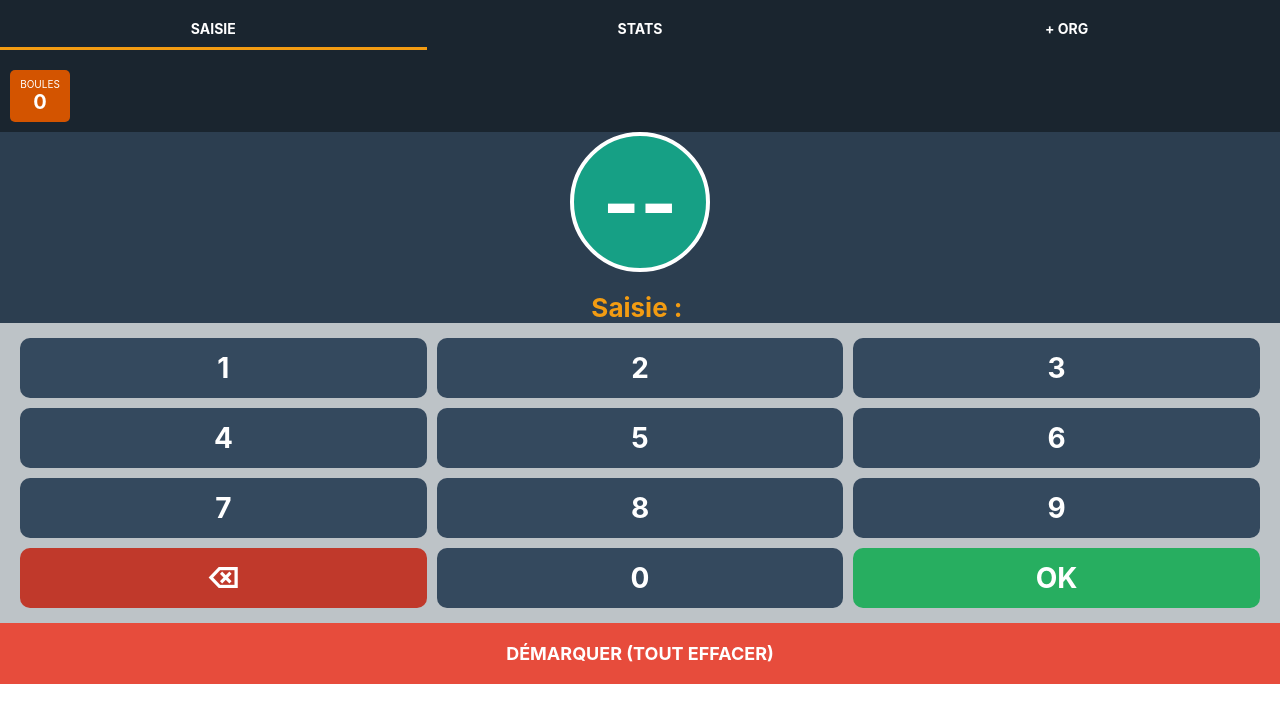
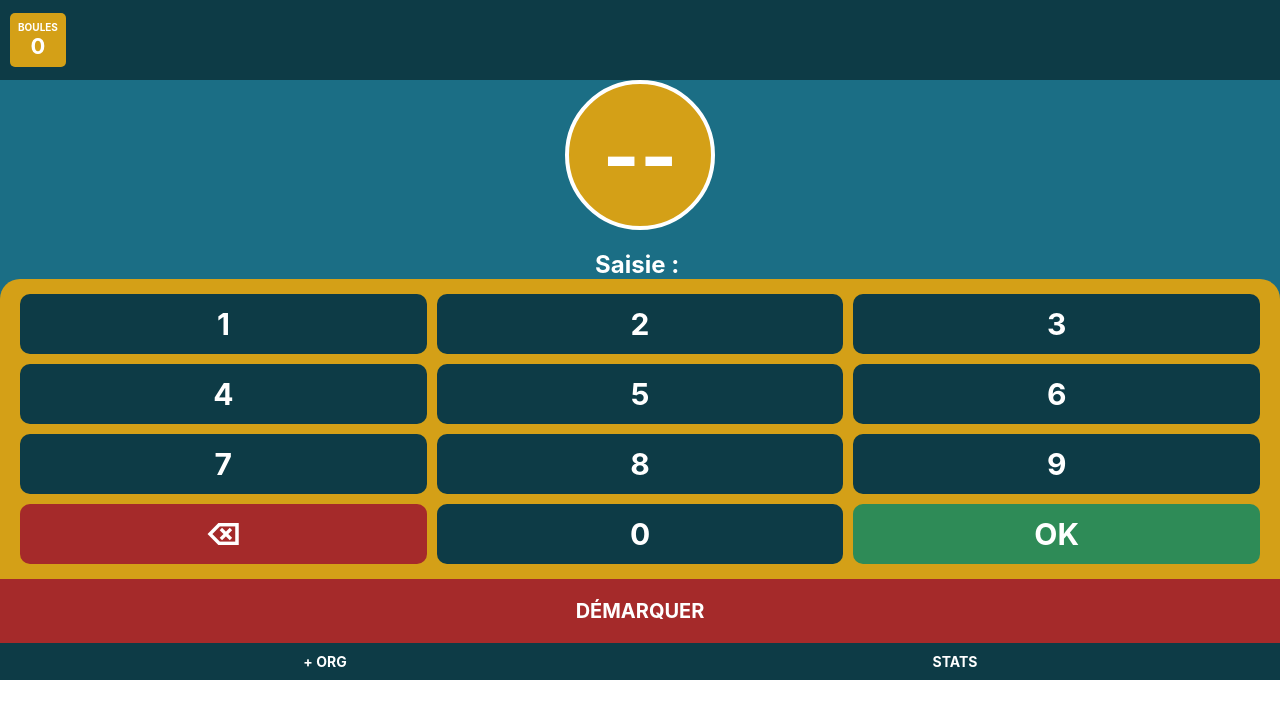
Before and after one commit to Git1602051961/statslotos, a React (Vite) app: page / in a window 1280 px wide. Shown: the top 722 px of the page. Built offline with nearby package versions, Linux system fonts and the light colour scheme.

Commit message:
Update App.tsx

```diff
--- a/App.tsx
+++ b/App.tsx
@@ -1,206 +1,225 @@
 import React, { useState } from "react";
 import {
+  Alert,
+  FlatList,
+  Modal,
+  ScrollView,
   StyleSheet,
   Text,
+  TextInput,
   TouchableOpacity,
   View,
-  ScrollView,
-  SafeAreaView,
   Dimensions,
-  Modal,
-  TextInput,
 } from "react-native";
-
-const { width } = Dimensions.get("window");
 
 // --- TYPES ---
 interface NumeroSaisi {
   val: number;
+  mode: string;
+  typePartie: string;
   date: string;
 }
 
 interface Organisateur {
   id: string;
   nom: string;
+  history: NumeroSaisi[];
 }
 
+const { width } = Dimensions.get("window");
+
 export default function LotoApp() {
-  // --- ÉTATS ---
-  const [view, setView] = useState("SAISIE");
-  const [historique, setHistorique] = useState<NumeroSaisi[]>([]);
-  const [derniereBoule, setDerniereBoule] = useState("");
-  const [saisieEnCours, setSaisieEnCours] = useState("");
+  const [view, setView] = useState<"SAISIE" | "STATS">("SAISIE");
+  const [menuVisible, setMenuVisible] = useState(false);
+  const [modalPartieVisible, setModalPartieVisible] = useState(false);
+  const [modalAddOrgVisible, setModalAddOrgVisible] = useState(false);
+  const [modalSelectOrgVisible, setModalSelectOrgVisible] = useState(false);
 
-  // États pour les Organisateurs
+  const [newOrgName, setNewOrgName] = useState("");
   const [organisateurs, setOrganisateurs] = useState<Organisateur[]>([]);
-  const [modalOrgVisible, setModalOrgVisible] = useState(false);
-  const [nomOrg, setNomOrg] = useState("");
+  const [selectedOrgId, setSelectedOrgId] = useState<string | null>(null);
+
+  const [currentInput, setCurrentInput] = useState("");
+  const [typePartie, setTypePartie] = useState("Quine");
+  const [history, setHistory] = useState<NumeroSaisi[]>([]);
 
   // --- FONCTIONS ---
 
-  const taperChiffre = (ch: string) => {
-    if (saisieEnCours.length < 2) setSaisieEnCours(prev => prev + ch);
-  };
-
-  const validerNumero = () => {
-    const num = parseInt(saisieEnCours);
-    if (!isNaN(num) && num >= 1 && num <= 90) {
-      const nouveau = { val: num, date: new Date().toLocaleTimeString() };
-      setHistorique([nouveau, ...historique]);
-      setDerniereBoule(num.toString());
-    }
-    setSaisieEnCours("");
-  };
-
-  // FONCTION DÉMARQUER CORRIGÉE
-  const handleDemarquer = () => {
-    setHistorique([]);
-    setDerniereBoule("");
-    setSaisieEnCours("");
-  };
-
-  const ajouterOrganisateur = () => {
-    if (nomOrg.trim().length > 0) {
-      const newOrg = { id: Date.now().toString(), nom: nomOrg };
-      setOrganisateurs([...organisateurs, newOrg]);
-      setNomOrg("");
-      setModalOrgVisible(false);
+  const handleNumberPress = (num: string) => {
+    if (currentInput.length < 2) {
+      setCurrentInput(prev => prev + num);
     }
   };
 
-  // --- RENDU ---
+  const handleValidate = () => {
+    const val = parseInt(currentInput);
+    if (isNaN(val) || val < 1 || val > 90) {
+      setCurrentInput("");
+      return;
+    }
+    const newItem: NumeroSaisi = {
+      val,
+      mode: "Manuel",
+      typePartie,
+      date: new Date().toLocaleTimeString(),
+    };
+    setHistory([newItem, ...history]);
+    setCurrentInput("");
+  };
+
+  const handleBackspace = () => {
+    setCurrentInput(prev => prev.slice(0, -1));
+  };
+
+  // LA FONCTION DÉMARQUER CORRIGÉE
+  const handleDemarquer = () => {
+    setHistory([]);
+    setCurrentInput("");
+  };
+
+  const addOrganisateur = () => {
+    if (newOrgName.trim()) {
+      const newOrg: Organisateur = {
+        id: Date.now().toString(),
+        nom: newOrgName,
+        history: [],
+      };
+      setOrganisateurs([...organisateurs, newOrg]);
+      setNewOrgName("");
+      setModalAddOrgVisible(false);
+    }
+  };
+
+  const currentOrg = organisateurs.find(o => o.id === selectedOrgId);
+
   return (
-    <SafeAreaView style={styles.container}>
-      {/* MENU NAVIGATION */}
-      <View style={styles.navBar}>
-        <TouchableOpacity onPress={() => setView("SAISIE")} style={[styles.navBtn, view === "SAISIE" && styles.navBtnActive]}>
-          <Text style={styles.navText}>SAISIE</Text>
-        </TouchableOpacity>
-        <TouchableOpacity onPress={() => setView("STATS")} style={[styles.navBtn, view === "STATS" && styles.navBtnActive]}>
-          <Text style={styles.navText}>STATS</Text>
-        </TouchableOpacity>
-        <TouchableOpacity onPress={() => setModalOrgVisible(true)} style={styles.navBtn}>
-          <Text style={styles.navText}>+ ORG</Text>
-        </TouchableOpacity>
+    <View style={styles.container}>
+      {/* HEADER AVEC HISTORIQUE */}
+      <View style={styles.header}>
+        <View style={styles.statsContainer}>
+          <Text style={styles.statsLabel}>BOULES</Text>
+          <Text style={styles.statsValue}>{history.length}</Text>
         </View>
-
-      {view === "SAISIE" ? (
-        <>
-          {/* HEADER : HISTORIQUE */}
-          <View style={styles.header}>
-            <View style={styles.statsBox}>
-              <Text style={styles.label}>BOULES</Text>
-              <Text style={styles.valeur}>{historique.length}</Text>
-            </View>
-            <ScrollView horizontal showsHorizontalScrollIndicator={false}>
-              {historique.map((item, index) => (
-                <View key={index} style={styles.bouleHisto}>
-                  <Text style={styles.texteBouleHisto}>{item.val}</Text>
+        <ScrollView horizontal showsHorizontalScrollIndicator={false} style={styles.historyScroll}>
+          {history.map((item, index) => (
+            <View key={index} style={styles.historyBall}>
+              <Text style={styles.historyText}>{item.val}</Text>
             </View>
           ))}
         </ScrollView>
       </View>
 
-          {/* AFFICHAGE CENTRAL */}
-          <View style={styles.mainDisplay}>
-            <View style={styles.cercleDernier}>
-              <Text style={styles.numeroDernier}>{derniereBoule || "--"}</Text>
+      {/* ZONE CENTRALE AFFICHAGE */}
+      <View style={styles.displayArea}>
+        <View style={styles.mainBall}>
+          <Text style={styles.mainBallText}>{history[0]?.val || "--"}</Text>
         </View>
-            <Text style={styles.texteSaisie}>Saisie : {saisieEnCours}</Text>
+        <Text style={styles.inputPreview}>Saisie : {currentInput}</Text>
       </View>
 
-          {/* CLAVIER */}
-          <View style={styles.clavier}>
-            {[1, 2, 3, 4, 5, 6, 7, 8, 9, "⌫", 0, "OK"].map((touche) => (
-              <TouchableOpacity
-                key={touche.toString()}
-                style={[
-                  styles.touche,
-                  touche === "OK" ? { backgroundColor: "#27AE60" } : null,
-                  touche === "⌫" ? { backgroundColor: "#C0392B" } : null
-                ]}
-                onPress={() => {
-                  if (touche === "OK") validerNumero();
-                  else if (touche === "⌫") setSaisieEnCours(saisieEnCours.slice(0, -1));
-                  else taperChiffre(touche.toString());
-                }}
-              >
-                <Text style={styles.texteTouche}>{touche}</Text>
+      {/* CLAVIER DESIGN ORIGINAL */}
+      <View style={styles.keyboardContainer}>
+        <View style={styles.row}>
+          {["1", "2", "3"].map(n => (
+            <TouchableOpacity key={n} style={styles.key} onPress={() => handleNumberPress(n)}>
+              <Text style={styles.keyText}>{n}</Text>
             </TouchableOpacity>
           ))}
         </View>
+        <View style={styles.row}>
+          {["4", "5", "6"].map(n => (
+            <TouchableOpacity key={n} style={styles.key} onPress={() => handleNumberPress(n)}>
+              <Text style={styles.keyText}>{n}</Text>
+            </TouchableOpacity>
+          ))}
+        </View>
+        <View style={styles.row}>
+          {["7", "8", "9"].map(n => (
+            <TouchableOpacity key={n} style={styles.key} onPress={() => handleNumberPress(n)}>
+              <Text style={styles.keyText}>{n}</Text>
+            </TouchableOpacity>
+          ))}
+        </View>
+        <View style={styles.row}>
+          <TouchableOpacity style={[styles.key, styles.backKey]} onPress={handleBackspace}>
+            <Text style={styles.keyText}>⌫</Text>
+          </TouchableOpacity>
+          <TouchableOpacity style={styles.key} onPress={() => handleNumberPress("0")}>
+            <Text style={styles.keyText}>0</Text>
+          </TouchableOpacity>
+          <TouchableOpacity style={[styles.key, styles.validKey]} onPress={handleValidate}>
+            <Text style={styles.keyText}>OK</Text>
+          </TouchableOpacity>
+        </View>
+      </View>
 
-          <TouchableOpacity style={styles.boutonDemarquer} onPress={handleDemarquer}>
-            <Text style={styles.texteBouton}>DÉMARQUER (TOUT EFFACER)</Text>
+      {/* BOUTON DÉMARQUER STYLE ORIGINAL */}
+      <TouchableOpacity style={styles.btnDemarquer} onPress={handleDemarquer}>
+        <Text style={styles.btnDemarquerText}>DÉMARQUER</Text>
       </TouchableOpacity>
-        </>
-      ) : (
-        /* VUE STATS */
-        <ScrollView style={styles.statsContainer}>
-          <Text style={styles.title}>Statistiques des numéros</Text>
-          {organisateurs.map(org => (
-            <View key={org.id} style={styles.orgItem}>
-              <Text style={styles.orgText}>{org.nom}</Text>
+
+      {/* BARRE DE NAVIGATION BASSE */}
+      <View style={styles.navBar}>
+        <TouchableOpacity style={styles.navItem} onPress={() => setModalAddOrgVisible(true)}>
+          <Text style={styles.navText}>+ ORG</Text>
+        </TouchableOpacity>
+        <TouchableOpacity style={styles.navItem} onPress={() => setView("STATS")}>
+          <Text style={styles.navText}>STATS</Text>
+        </TouchableOpacity>
       </View>
-          ))}
-          {historique.length === 0 && <Text style={styles.infoText}>Aucune donnée disponible</Text>}
-        </ScrollView>
-      )}
 
-      {/* MODAL AJOUT ORGANISATEUR */}
-      <Modal visible={modalOrgVisible} transparent animationType="slide">
+      {/* MODAL ORGANISATEUR */}
+      <Modal visible={modalAddOrgVisible} transparent animationType="slide">
         <View style={styles.modalOverlay}>
           <View style={styles.modalContent}>
             <Text style={styles.modalTitle}>Nouvel Organisateur</Text>
             <TextInput
               style={styles.input}
-              placeholder="Nom de l'organisateur"
-              value={nomOrg}
-              onChangeText={setNomOrg}
+              placeholder="Nom..."
+              value={newOrgName}
+              onChangeText={setNewOrgName}
             />
-            <View style={styles.modalButtons}>
-              <TouchableOpacity onPress={() => setModalOrgVisible(false)} style={styles.btnCancel}><Text style={styles.btnText}>Annuler</Text></TouchableOpacity>
-              <TouchableOpacity onPress={ajouterOrganisateur} style={styles.btnSave}><Text style={styles.btnText}>Ajouter</Text></TouchableOpacity>
-            </View>
+            <TouchableOpacity style={styles.modalBtn} onPress={addOrganisateur}>
+              <Text style={styles.modalBtnText}>AJOUTER</Text>
+            </TouchableOpacity>
+            <TouchableOpacity onPress={() => setModalAddOrgVisible(false)}>
+              <Text style={{marginTop: 15, color: 'red'}}>Fermer</Text>
+            </TouchableOpacity>
           </View>
         </View>
       </Modal>
-    </SafeAreaView>
+    </View>
   );
 }
 
 const styles = StyleSheet.create({
-  container: { flex: 1, backgroundColor: "#2C3E50" },
-  navBar: { flexDirection: "row", backgroundColor: "#1A252F", paddingVertical: 10 },
-  navBtn: { flex: 1, alignItems: "center", padding: 10 },
-  navBtnActive: { borderBottomWidth: 3, borderBottomColor: "#F39C12" },
+  container: { flex: 1, backgroundColor: "#1B6E85" },
+  header: { flexDirection: "row", padding: 10, backgroundColor: "#0D3B46", alignItems: "center", height: 80 },
+  statsContainer: { backgroundColor: "#D4A017", padding: 8, borderRadius: 5, alignItems: "center", marginRight: 10 },
+  statsLabel: { color: "white", fontSize: 10, fontWeight: "bold" },
+  statsValue: { color: "white", fontSize: 22, fontWeight: "bold" },
+  historyScroll: { flex: 1 },
+  historyBall: { width: 40, height: 40, borderRadius: 20, backgroundColor: "white", justifyContent: "center", alignItems: "center", marginRight: 8 },
+  historyText: { color: "#1B6E85", fontWeight: "bold" },
+  displayArea: { flex: 1, justifyContent: "center", alignItems: "center" },
+  mainBall: { width: 150, height: 150, borderRadius: 75, backgroundColor: "#D4A017", justifyContent: "center", alignItems: "center", borderWidth: 4, borderColor: "white" },
+  mainBallText: { fontSize: 80, color: "white", fontWeight: "bold" },
+  inputPreview: { color: "white", fontSize: 24, marginTop: 20, fontWeight: "bold" },
+  keyboardContainer: { backgroundColor: "#D4A017", padding: 10, borderTopLeftRadius: 20, borderTopRightRadius: 20 },
+  row: { flexDirection: "row", justifyContent: "center" },
+  key: { width: (width / 3) - 20, height: 60, backgroundColor: "#0D3B46", margin: 5, borderRadius: 10, justifyContent: "center", alignItems: "center" },
+  keyText: { color: "white", fontSize: 30, fontWeight: "bold" },
+  backKey: { backgroundColor: "#A52A2A" },
+  validKey: { backgroundColor: "#2E8B57" },
+  btnDemarquer: { backgroundColor: "#A52A2A", padding: 20, alignItems: "center" },
+  btnDemarquerText: { color: "white", fontSize: 20, fontWeight: "bold" },
+  navBar: { flexDirection: "row", backgroundColor: "#0D3B46", padding: 10 },
+  navItem: { flex: 1, alignItems: "center" },
   navText: { color: "white", fontWeight: "bold" },
-  header: { flexDirection: "row", padding: 10, backgroundColor: "#1A252F", alignItems: 'center' },
-  statsBox: { backgroundColor: "#D35400", padding: 8, borderRadius: 5, marginRight: 10, alignItems: 'center', minWidth: 60 },
-  label: { color: "white", fontSize: 10 },
-  valeur: { color: "white", fontSize: 20, fontWeight: "bold" },
-  bouleHisto: { width: 40, height: 40, borderRadius: 20, backgroundColor: "#34495E", justifyContent: "center", alignItems: "center", marginRight: 8, borderWidth: 1, borderColor: "white" },
-  texteBouleHisto: { color: "white", fontWeight: "bold" },
-  mainDisplay: { flex: 1, justifyContent: "center", alignItems: "center" },
-  cercleDernier: { width: 140, height: 140, borderRadius: 70, backgroundColor: "#16A085", justifyContent: "center", alignItems: "center", borderWidth: 4, borderColor: "white" },
-  numeroDernier: { fontSize: 80, color: "white", fontWeight: "bold" },
-  texteSaisie: { color: "#F39C12", fontSize: 26, marginTop: 20, fontWeight: "bold" },
-  clavier: { flexDirection: "row", flexWrap: "wrap", justifyContent: "center", padding: 10, backgroundColor: "#BDC3C7" },
-  touche: { width: (width / 3) - 20, height: 60, backgroundColor: "#34495E", margin: 5, borderRadius: 10, justifyContent: "center", alignItems: "center" },
-  texteTouche: { color: "white", fontSize: 28, fontWeight: "bold" },
-  boutonDemarquer: { backgroundColor: "#E74C3C", padding: 20, alignItems: "center" },
-  texteBouton: { color: "white", fontSize: 18, fontWeight: "bold" },
-  statsContainer: { padding: 20 },
-  title: { color: "white", fontSize: 22, fontWeight: "bold", marginBottom: 20 },
-  orgItem: { backgroundColor: "#34495E", padding: 15, borderRadius: 8, marginBottom: 10 },
-  orgText: { color: "white", fontSize: 16 },
-  infoText: { color: "#BDC3C7", textAlign: "center", marginTop: 50 },
-  modalOverlay: { flex: 1, backgroundColor: "rgba(0,0,0,0.7)", justifyContent: "center", alignItems: "center" },
-  modalContent: { backgroundColor: "white", padding: 20, borderRadius: 10, width: "80%" },
-  modalTitle: { fontSize: 18, fontWeight: "bold", marginBottom: 15 },
-  input: { borderBottomWidth: 1, borderColor: "#CCC", marginBottom: 20, padding: 8 },
-  modalButtons: { flexDirection: "row", justifyContent: "space-between" },
-  btnCancel: { backgroundColor: "#95A5A6", padding: 10, borderRadius: 5, flex: 0.45, alignItems: 'center' },
-  btnSave: { backgroundColor: "#27AE60", padding: 10, borderRadius: 5, flex: 0.45, alignItems: 'center' },
-  btnText: { color: "white", fontWeight: "bold" },
+  modalOverlay: { flex: 1, backgroundColor: "rgba(0,0,0,0.8)", justifyContent: "center", alignItems: "center" },
+  modalContent: { backgroundColor: "white", padding: 25, borderRadius: 15, width: "80%", alignItems: "center" },
+  modalTitle: { fontSize: 20, fontWeight: "bold", marginBottom: 20 },
+  input: { borderBottomWidth: 2, borderColor: "#D4A017", width: "100%", marginBottom: 20, fontSize: 18, padding: 5 },
+  modalBtn: { backgroundColor: "#D4A017", padding: 12, borderRadius: 8, width: "100%", alignItems: "center" },
+  modalBtnText: { color: "white", fontWeight: "bold", fontSize: 16 },
 });
```
Lines whose indentation alone changed are shown as unchanged.
